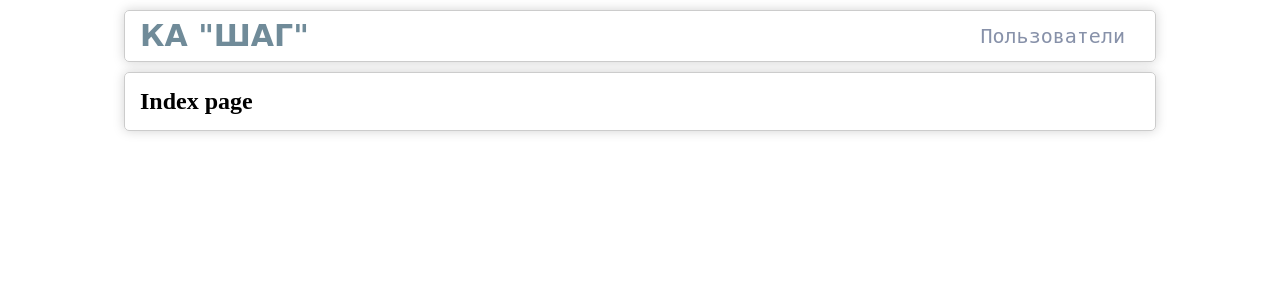
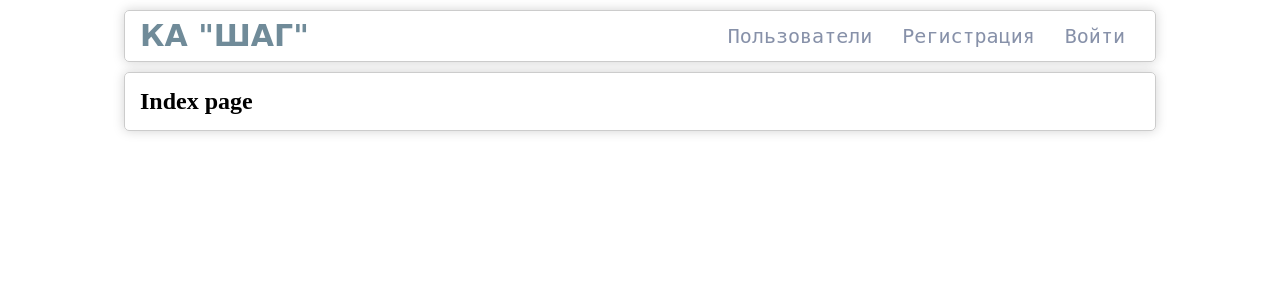
Before and after one commit to miks1108/phpMvc, a PHP site: page / in a window 1280 px wide. Shown: the top 300 px of the page. Run offline with PHP 8.4, Linux system fonts and the light colour scheme.

Commit message:
auth menu items added

```diff
--- a/views/layout/main.php
+++ b/views/layout/main.php
@@ -12,6 +12,12 @@
         <ul>
             <li>
                 <a href="/user/list/">Пользователи</a>
+            </li>
+            <li>
+                <a href="/auth/register/">Регистрация</a>
+            </li>
+            <li>
+                <a href="/auth/login/">Войти</a>
             </li>
             <!--<li>
                 <a href="#students">Студентам</a>
```
